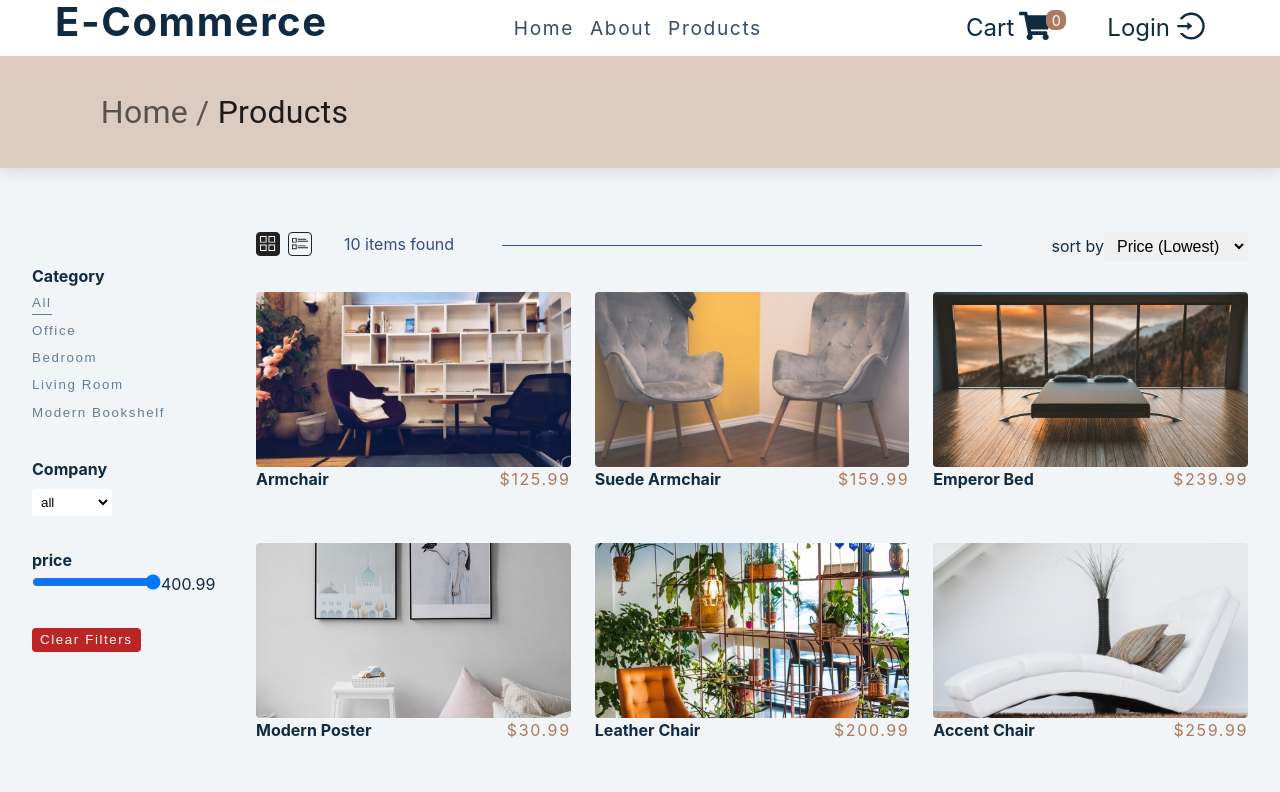
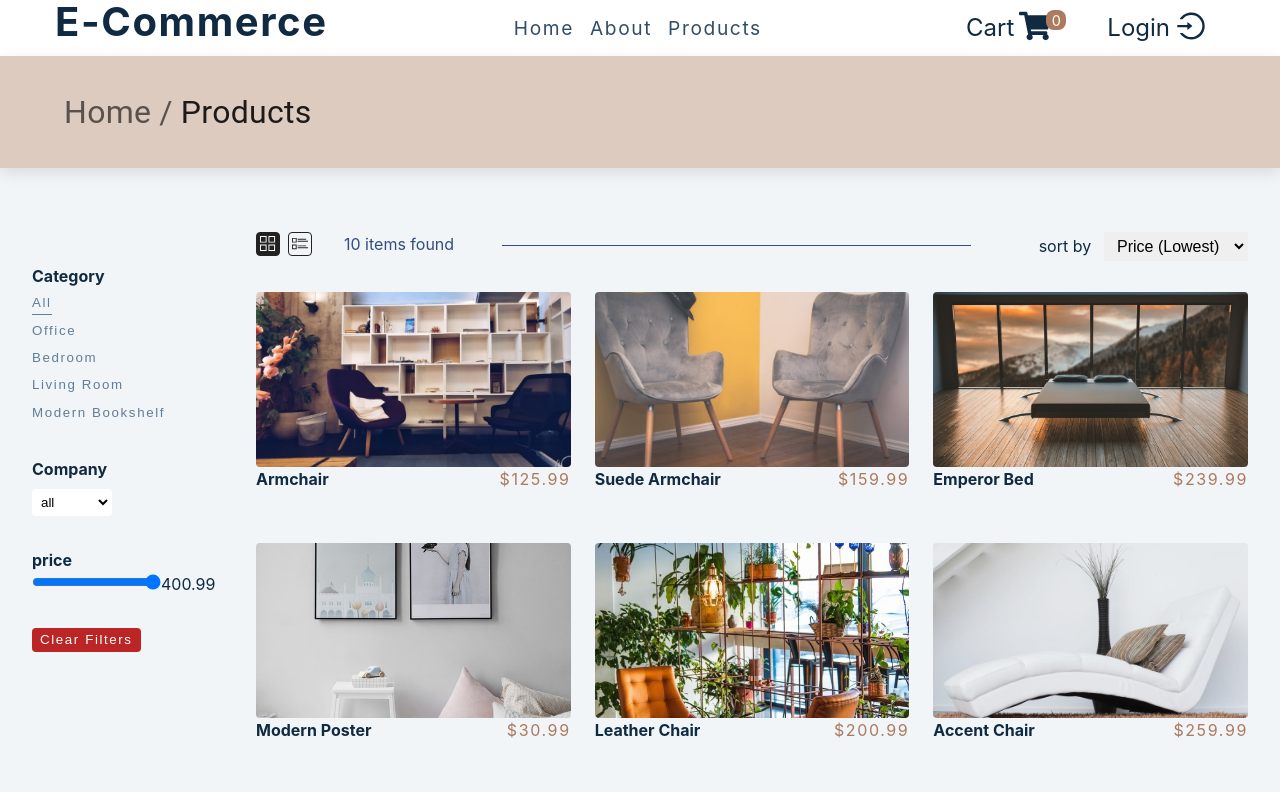
Before and after one commit to kiyarashnd/E-Commerce, a React (Vite) app in the folder frontend/: page /Products in a window 1280 px wide. Shown: the top 792 px of the page. Built offline with nearby package versions, Linux system fonts and the light colour scheme.

Commit message:
handle select option sort products in Head component

```diff
--- a/frontend/src/Header.jsx
+++ b/frontend/src/Header.jsx
@@ -2,7 +2,7 @@ import style from './Header.module.css';
 import { TfiLayoutGrid2, TfiLayoutListThumb } from 'react-icons/tfi';
 import { useGlobalContext } from './context';
 
-const Header = ({ length }) => {
+const Header = ({ length, sortData }) => {
   const { isGridEnable, openGrid, closeGrid } = useGlobalContext();
 
   function handleGrid() {
@@ -11,6 +11,7 @@ const Header = ({ length }) => {
   function handleRow() {
     closeGrid();
   }
+
   return (
     <section className={style.container}>
       <div className={style['btn-container']}>
@@ -34,10 +35,17 @@ const Header = ({ length }) => {
       {/* <div className={style.underline}></div> */}
 
       <form onSubmit={(e) => e.preventDefault()}>
-        <label htmlFor='sort'>sort by</label>
-        <select name='sort' id='sort' className={style['sort-input']}>
-          <option value='price-lowest'>price (lowest)</option>
-          <option value='price-highest'>price (highest)</option>
+        <label htmlFor='sort' className={style.label}>
+          sort by
+        </label>
+        <select
+          name='sort'
+          id='sort'
+          className={style['sort-input']}
+          onChange={(e) => sortData(e.target.value)}
+        >
+          <option value='lowest'>price (lowest)</option>
+          <option value='highest'>price (highest)</option>
         </select>
       </form>
     </section>
--- a/frontend/src/Header.module.css
+++ b/frontend/src/Header.module.css
@@ -71,4 +71,11 @@
         grid-template-columns: auto auto auto;
         column-gap: 2rem;
     }
+    .label{
+    margin-left: 0.7rem;
+    }
 }
+
+.label{
+    margin-right: 0.8rem;
+    }
--- a/frontend/src/Products.jsx
+++ b/frontend/src/Products.jsx
@@ -13,18 +13,73 @@ sortPrice = sortPrice.sort((a, b) => a - b);
 const categories = ['all', ...category.map((cat) => cat.name)];
 
 const Products = () => {
-  const { isGridEnable, openGrid, closeGrid } = useGlobalContext();
+  const [data, setData] = useState(products);
 
-  // let data = products;
-  const [data, setData] = useState(products);
-  // console.log('data is : ', data);
+  let myProducts = [...products];
+
+  let sort = function (prop, arr) {
+    prop = prop.split('.');
+    let len = prop.length;
+
+    arr.sort(function (a, b) {
+      let i = 0;
+      while (i < len) {
+        a = a[prop[i]];
+        b = b[prop[i]];
+        i++;
+      }
+      if (a < b) {
+        return -1;
+      } else if (a > b) {
+        return 1;
+      } else {
+        return 0;
+      }
+    });
+    return arr;
+  };
+
+  let reversSort = function (prop, arr) {
+    prop = prop.split('.');
+    let len = prop.length;
+
+    arr.sort(function (a, b) {
+      let i = 0;
+      while (i < len) {
+        a = a[prop[i]];
+        b = b[prop[i]];
+        i++;
+      }
+      if (a > b) {
+        return -1;
+      } else if (a < b) {
+        return 1;
+      } else {
+        return 0;
+      }
+    });
+    return arr;
+  };
+
+  const { isGridEnable } = useGlobalContext();
+
   const [selectedCategory, setSelectedCategory] = useState('all');
+  const [val, setVal] = useState(sortPrice[sortPrice.length - 1]);
 
-  // console.log(data);
-  // console.log(company);
-  // console.log('category is : ', category);
-  // console.log('sorted price is : ', sortPrice);
-  const [val, setVal] = useState(sortPrice[sortPrice.length - 1]);
+  const sortData = (sortValue) => {
+    console.log('value is : ', sortValue);
+    if (sortValue === 'lowest') {
+      const soretedProduts = sort('price', myProducts);
+      myProducts = soretedProduts;
+      setData(myProducts);
+    }
+
+    if (sortValue === 'highest') {
+      const reverseSoretedProduts = reversSort('price', myProducts);
+      myProducts = reverseSoretedProduts;
+      setData(myProducts);
+    }
+  };
 
   // const [searchTerm, setSearchTerm] = useState('');
 
@@ -46,7 +101,7 @@ const Products = () => {
   const filterItems = (category, type) => {
     if (type === 'category') setSelectedCategory(category);
     if (category === 'all') {
-      setData(products);
+      setData(myProducts);
       return;
     }
     const newItems = data.filter((item) => item[type] === category);
@@ -142,7 +197,7 @@ const Products = () => {
           </aside>
         </form>
         <div>
-          <Header length={data.length} />
+          <Header length={data.length} sortData={sortData} />
           {isGridEnable ? (
             <main className={myStyles.productsContainer}>
               {data.length === 0 ? (
--- a/frontend/src/components/BasicBreadcrumbs.module.css
+++ b/frontend/src/components/BasicBreadcrumbs.module.css
@@ -2,7 +2,7 @@
     font-size: 2rem !important;
     background-color: #decbc0;
     padding: 1rem;
-    padding-left: 6.3rem;
+    padding-left: 4rem;
 }
 
 .Breadcrumbs2{
```
Also changed, not shown: frontend/src/Navbar.jsx (+5 -5 lines).
